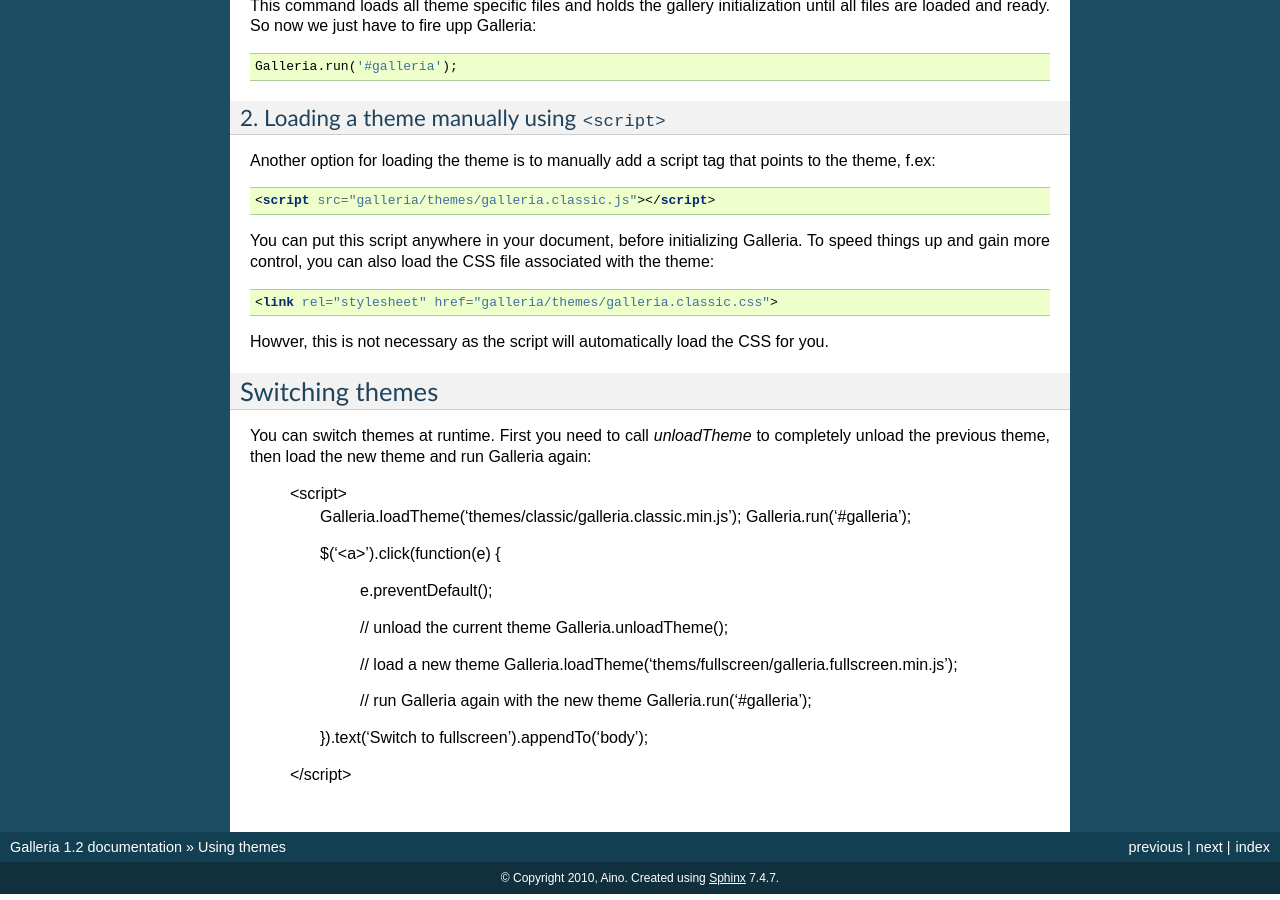
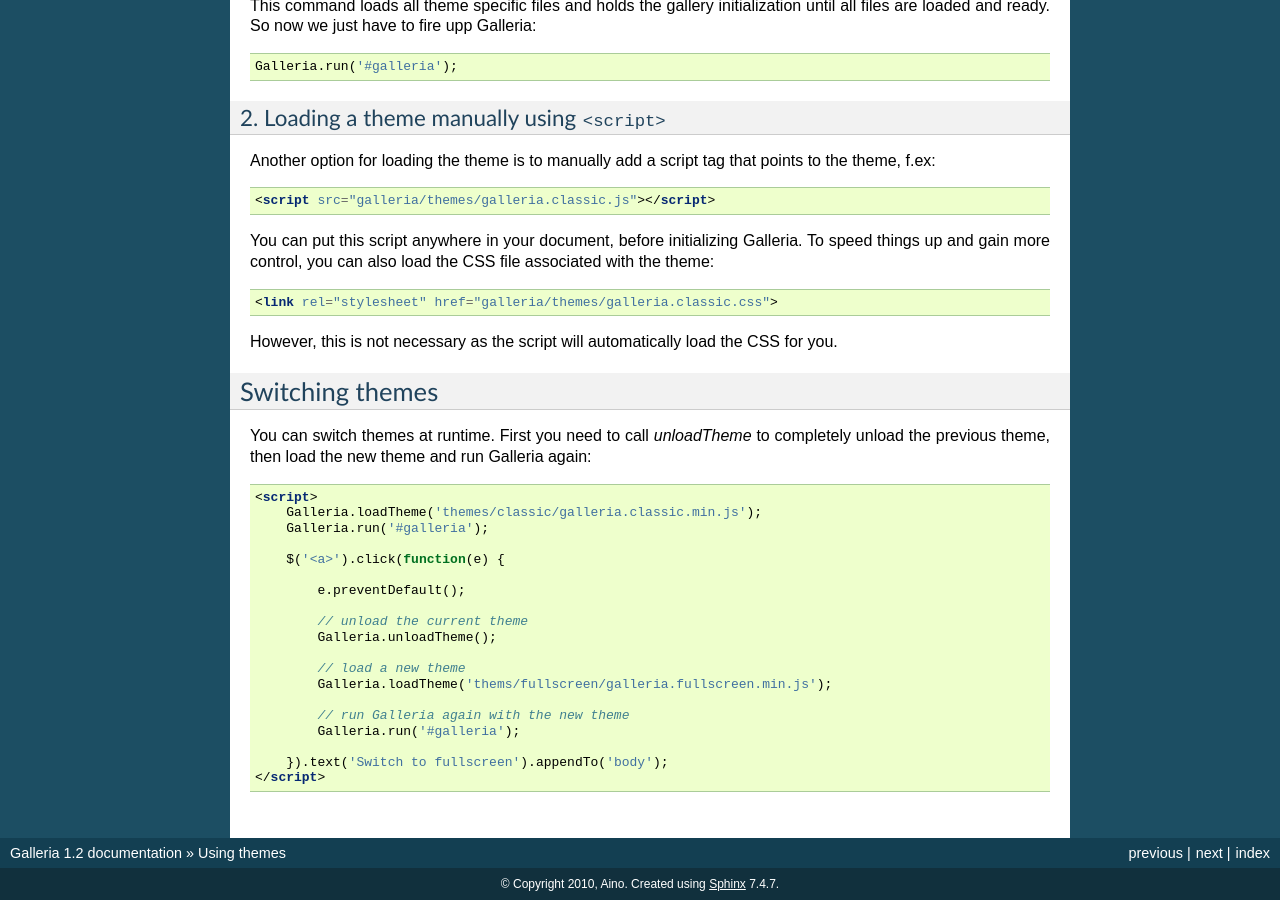
Before and after one commit to GalleriaJS/galleria, a Sphinx documentation site: the page built from docs/themes/using_themes.rst, in a window 1280 px wide and 900 px high, scrolled down 764 px. Built offline with Sphinx 7.4.7, drawn with Linux system fonts in a browser that asks for light colours.

Commit message:
small docs fix

```diff
--- a/docs/getting_started/beginners_guide.rst
+++ b/docs/getting_started/beginners_guide.rst
@@ -70,7 +70,7 @@
 2. Extract the galleria.zip file and place the "galleria" directory where you have your HTML files.
 3. Add the following code beneath the jQuery script tag we added earlier::
 
-    <script src="galleria/galleria-1.2.8.min.js"></script>
+    <script src="galleria/galleria-1.2.9.min.js"></script>
 
 To make sure Galleria works properly add the following code inside the ``<body>`` tag::
 
@@ -85,7 +85,7 @@
     <html>
         <head>
             <script src="http://ajax.googleapis.com/ajax/libs/jquery/1/jquery.js"></script>
-            <script src="galleria/galleria-1.2.8.min.js"></script>
+            <script src="galleria/galleria-1.2.9.min.js"></script>
         </head>
         <body>
             <script>
@@ -161,7 +161,7 @@
     <html>
         <head>
             <script src="http://ajax.googleapis.com/ajax/libs/jquery/1/jquery.js"></script>
-            <script src="galleria/galleria-1.2.8.min.js"></script>
+            <script src="galleria/galleria-1.2.9.min.js"></script>
         </head>
         <body>
             <div id="galleria">
--- a/docs/themes/using_themes.rst
+++ b/docs/themes/using_themes.rst
@@ -53,14 +53,14 @@
 
     <link rel="stylesheet" href="galleria/themes/galleria.classic.css">
 
-Howver, this is not necessary as the script will automatically load the CSS for you.
+However, this is not necessary as the script will automatically load the CSS for you.
 
 
 Switching themes
 ================
 
 You can switch themes at runtime. First you need to call `unloadTheme` to completely unload the previous theme,
-then load the new theme and run Galleria again:
+then load the new theme and run Galleria again::
 
     <script>
         Galleria.loadTheme('themes/classic/galleria.classic.min.js');
```
